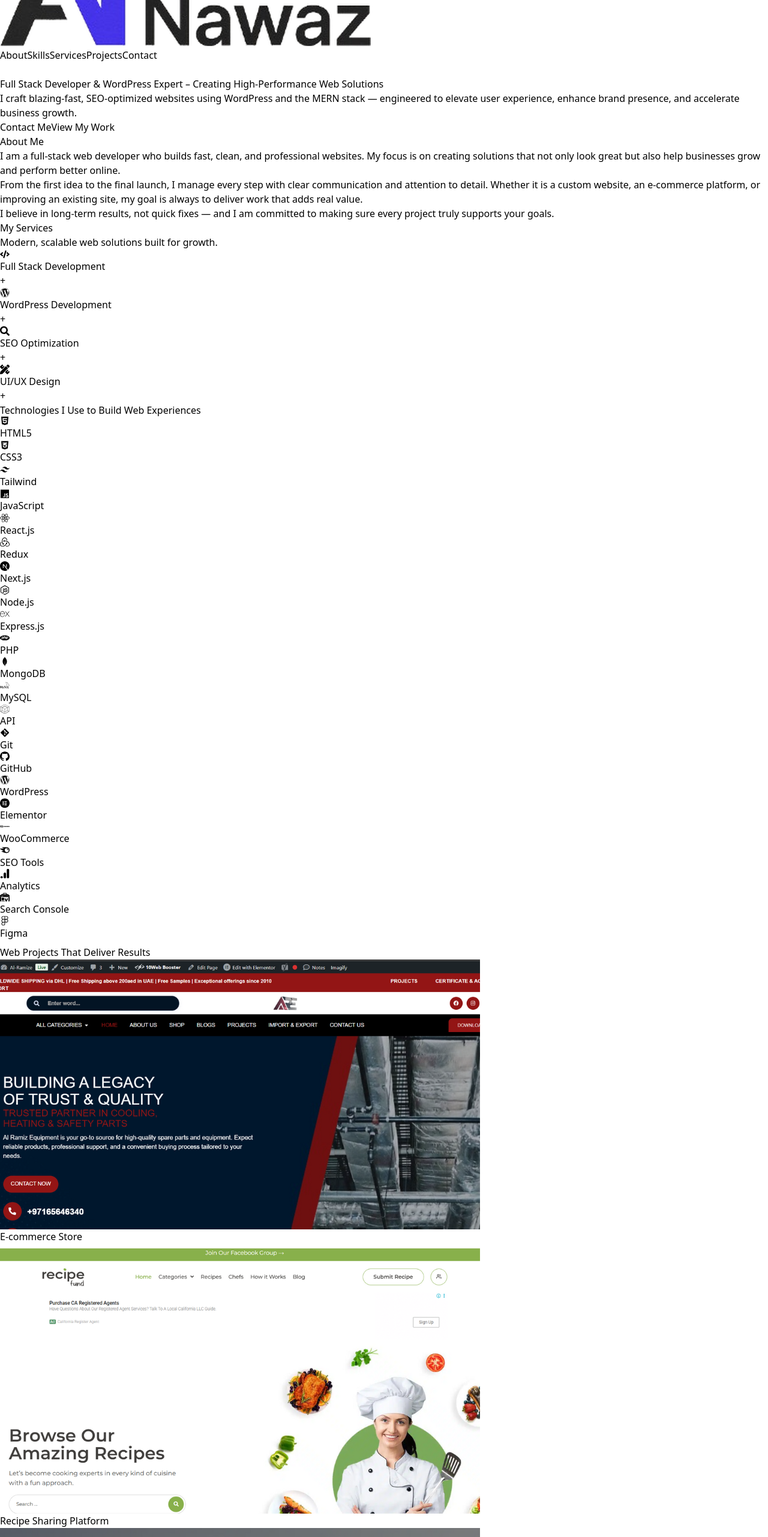
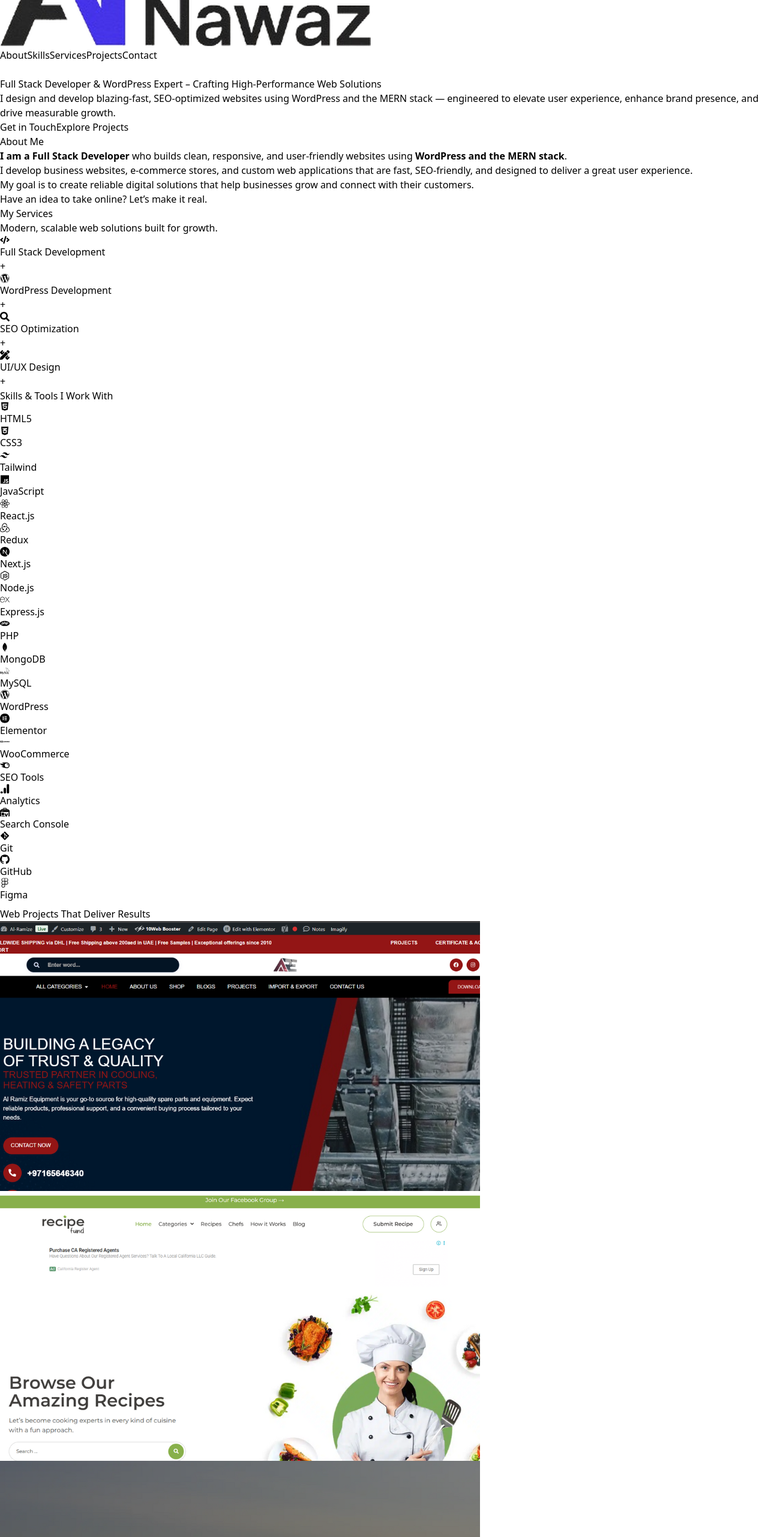
Before and after one commit to asadnawaz-dev/My-portfolio, a React (Vite) app: page / in a window 1280 px wide. Shown: the part 120-2683 px from the top of the page at 60% size. Built offline with nearby package versions, Linux system fonts and the light colour scheme.

Commit message:
Updated About section and Footer, improved responsiveness

```diff
--- a/src/components/About.jsx
+++ b/src/components/About.jsx
@@ -1,4 +1,3 @@
-// src/components/About.jsx
 import { motion } from "framer-motion";
 
 export default function About() {
@@ -6,7 +5,6 @@ export default function About() {
     <section id="about" className="py-20 px-6 bg-[#fffaf0] text-gray-800">
       <div className="max-w-3xl mx-auto text-center">
 
-        {/* Heading with animation */}
         <motion.h2
           className="text-4xl font-bold mb-4"
           initial={{ opacity: 0, y: -30 }}
@@ -17,16 +15,15 @@ export default function About() {
           About Me
         </motion.h2>
 
-        {/* Text Content */}
-        <div className="text-[1.05rem] leading-[1.6rem] text-justify space-y-3">
+        <div className="text-[1.05rem] leading-[1.7rem] text-justify space-y-4">
           <motion.p
             initial={{ opacity: 0, y: 15 }}
             whileInView={{ opacity: 1, y: 0 }}
             transition={{ duration: 0.4 }}
             viewport={{ once: true }}
           >
-            I am a full-stack web developer who builds fast, clean, and professional websites.
-            My focus is on creating solutions that not only look great but also help businesses grow and perform better online.
+            <strong>I am a Full Stack Developer</strong> who builds clean, responsive, and user-friendly websites using
+            <strong> WordPress and the MERN stack</strong>.
           </motion.p>
 
           <motion.p
@@ -35,8 +32,8 @@ export default function About() {
             transition={{ duration: 0.4, delay: 0.1 }}
             viewport={{ once: true }}
           >
-            From the first idea to the final launch, I manage every step with clear communication and attention to detail.
-            Whether it is a custom website, an e-commerce platform, or improving an existing site, my goal is always to deliver work that adds real value.
+            I develop business websites, e-commerce stores, and custom web applications that are fast, SEO-friendly,
+            and designed to deliver a great user experience.
           </motion.p>
 
           <motion.p
@@ -45,7 +42,17 @@ export default function About() {
             transition={{ duration: 0.4, delay: 0.2 }}
             viewport={{ once: true }}
           >
-            I believe in long-term results, not quick fixes — and I am committed to making sure every project truly supports your goals.
+            My goal is to create reliable digital solutions that help businesses grow and connect with their customers.
+          </motion.p>
+
+          <motion.p
+            initial={{ opacity: 0, y: 15 }}
+            whileInView={{ opacity: 1, y: 0 }}
+            transition={{ duration: 0.4, delay: 0.3 }}
+            viewport={{ once: true }}
+            className="font-semibold text-blue-600 mt-4"
+          >
+            Have an idea to take online? Let’s make it real.
           </motion.p>
         </div>
       </div>
--- a/src/components/Achievements.jsx
+++ b/src/components/Achievements.jsx
@@ -1,40 +1,44 @@
 import { motion } from "framer-motion";
 
 const stats = [
-  { label: "Projects Done", value: "100+" },
-  { label: "Happy Clients", value: "50+" },
-  { label: "Referral Rate", value: "75%" },
-  { label: "Experience", value: "5+" },
+  { label: "Projects Completed", value: "40+" },
+  { label: "Global Clients", value: "25+" },
+  { label: "Technologies Mastered", value: "12+" },
+  { label: "Experience", value: "4+ Years" },
 ];
 
 export default function Achievements() {
   return (
     <section className="py-16 bg-[#fdfdfd]">
       <div className="max-w-6xl mx-auto px-6 grid grid-cols-2 sm:grid-cols-2 md:grid-cols-4 gap-y-12 gap-x-6 place-items-center">
-        {stats.map((item, index) => {
-          const isEven = index % 2 === 0;
-          return (
+        {stats.map((item, index) => (
           <motion.div
             key={index}
-              className="w-36 h-36 sm:w-40 sm:h-40 md:w-44 md:h-44 bg-white rounded-full shadow-lg flex flex-col items-center justify-center border border-gray-300 hover:scale-105 transition-transform duration-300"
+            className="w-36 h-36 sm:w-40 sm:h-40 md:w-44 md:h-44 bg-gradient-to-br from-blue-50 to-white rounded-full shadow-xl flex flex-col items-center justify-center border border-gray-200 hover:scale-110 transition-transform duration-300"
+            whileHover={{ rotate: 5, scale: 1.1 }}
             animate={{
-                y: isEven ? [0, -20, 0, 20, 0] : [0, 20, 0, -20, 0],
+              y: [0, -12, 0, 12, 0],
+              boxShadow: [
+                "0px 0px 15px rgba(0,0,0,0.1)",
+                "0px 0px 25px rgba(0,0,0,0.15)",
+                "0px 0px 15px rgba(0,0,0,0.1)",
+              ],
             }}
             transition={{
               duration: 4,
               repeat: Infinity,
               ease: "easeInOut",
+              delay: index * 0.2,
             }}
           >
             <h4 className="text-center text-sm font-semibold text-gray-800 px-2">
               {item.label}
             </h4>
-              <p className="text-xl font-bold text-blue-500 mt-1">
+            <p className="text-lg md:text-xl font-bold text-blue-600 mt-1">
               {item.value}
             </p>
           </motion.div>
-          );
-        })}
+        ))}
       </div>
     </section>
   );
--- a/src/components/Contact.jsx
+++ b/src/components/Contact.jsx
@@ -1,43 +1,56 @@
 import { FaPhoneAlt, FaEnvelope, FaMapMarkerAlt } from "react-icons/fa";
+import { motion } from "framer-motion";
 
 export default function Contact() {
   return (
     <section className="bg-[#f0fdf4] py-20 px-4" id="contact">
       <div className="max-w-6xl mx-auto">
-        <h2 className="text-4xl font-bold text-center text-gray-800 mb-4">
-          Contact Me
-        </h2>
+        <motion.h2
+          className="text-4xl font-bold text-center text-gray-800 mb-4"
+          initial={{ opacity: 0, y: -20 }}
+          whileInView={{ opacity: 1, y: 0 }}
+          transition={{ duration: 0.5 }}
+          viewport={{ once: true }}
+        >
+          Get in Touch
+        </motion.h2>
         <p className="text-center text-gray-600 mb-12">
-          Have questions or want to work together? I would love to hear from you.
+          Have a project in mind? Let’s collaborate and make it happen.
         </p>
 
         <div className="grid md:grid-cols-2 gap-10">
           {/* Contact Info */}
-          <div className="bg-white rounded-2xl shadow-xl p-8">
+          <motion.div
+            className="bg-white rounded-2xl shadow-xl p-8"
+            whileHover={{ scale: 1.02 }}
+            transition={{ duration: 0.3 }}
+          >
             <h3 className="text-2xl font-semibold text-gray-800 mb-6">
               Contact Information
             </h3>
             <div className="space-y-6 text-gray-700">
-              <div className="flex items-center gap-4">
+              <a href="tel:03472001236" className="flex items-center gap-4 hover:text-blue-600 transition">
                 <FaPhoneAlt className="text-blue-500 text-xl" />
-                <span>03472001236 </span>
-              </div>
-              <div className="flex items-center gap-4">
+                <span>0347 2001236</span>
+              </a>
+              <a href="mailto:asadn9168@gmail.com" className="flex items-center gap-4 hover:text-blue-600 transition">
                 <FaEnvelope className="text-blue-500 text-xl" />
-                <span>asadn9168@gmail.com</span>
-              </div>
+                <span>asadn2270@gmail.com</span>
+              </a>
               <div className="flex items-center gap-4">
                 <FaMapMarkerAlt className="text-blue-500 text-xl" />
                 <span>Islamabad, Pakistan</span>
               </div>
             </div>
-          </div>
+          </motion.div>
 
           {/* Contact Form */}
-          <form
+          <motion.form
             action="https://formspree.io/f/xjkrqjve"
             method="POST"
             className="bg-white rounded-2xl shadow-xl p-8 space-y-6"
+            whileHover={{ scale: 1.01 }}
+            transition={{ duration: 0.3 }}
           >
             <div>
               <label className="block text-gray-700 font-medium mb-2">
@@ -47,8 +60,8 @@ export default function Contact() {
                 type="text"
                 name="name"
                 required
-                placeholder="abc"
-                className="w-full p-3 rounded-xl border border-gray-300 focus:outline-none focus:ring-2 focus:ring-blue-400"
+                placeholder="Ali"
+                className="w-full p-3 rounded-xl border border-gray-300 focus:outline-none focus:ring-2 focus:ring-blue-400 shadow-sm"
               />
             </div>
             <div>
@@ -59,8 +72,8 @@ export default function Contact() {
                 type="email"
                 name="email"
                 required
-                placeholder="example@email.com"
-                className="w-full p-3 rounded-xl border border-gray-300 focus:outline-none focus:ring-2 focus:ring-blue-400"
+                placeholder="you@example.com"
+                className="w-full p-3 rounded-xl border border-gray-300 focus:outline-none focus:ring-2 focus:ring-blue-400 shadow-sm"
               />
             </div>
             <div>
@@ -71,8 +84,8 @@ export default function Contact() {
                 name="message"
                 required
                 rows="5"
-                placeholder="Your message..."
-                className="w-full p-3 rounded-xl border border-gray-300 focus:outline-none focus:ring-2 focus:ring-blue-400"
+                placeholder="Write your message here..."
+                className="w-full p-3 rounded-xl border border-gray-300 focus:outline-none focus:ring-2 focus:ring-blue-400 shadow-sm"
               ></textarea>
             </div>
 
@@ -80,11 +93,11 @@ export default function Contact() {
 
             <button
               type="submit"
-              className="w-full bg-blue-500 hover:bg-blue-600 text-white py-3 rounded-full shadow-md transition-all duration-300"
+              className="w-full bg-gradient-to-r from-blue-500 to-blue-600 hover:from-blue-600 hover:to-blue-700 text-white py-3 rounded-full shadow-md transition-all duration-300"
             >
               Send Message
             </button>
-          </form>
+          </motion.form>
         </div>
       </div>
     </section>
--- a/src/components/Footer.jsx
+++ b/src/components/Footer.jsx
@@ -1,14 +1,54 @@
+import { FaLinkedin, FaFacebookF } from "react-icons/fa";
+import { MdEmail } from "react-icons/md";
+
 export default function Footer() {
   return (
-    <footer className="bg-[#1f2937] text-white py-6">
-      <div className="max-w-6xl mx-auto px-4 flex flex-col sm:flex-row justify-between items-center text-center gap-4">
+    <footer className="bg-[#1f2937]/95 backdrop-blur-md text-gray-300">
+      <div className="max-w-6xl mx-auto px-4 sm:px-6 py-6 flex flex-col sm:flex-row sm:items-center sm:justify-between gap-6 text-center sm:text-left">
 
-
-        <div className="text-sm sm:text-base">
-          © 2024 Asad Nawaz. All rights reserved.
+        {/* Copyright */}
+        <div className="text-sm">
+          © {new Date().getFullYear()} Asad Nawaz. All Rights Reserved.
         </div>
 
+        {/* Navigation Links */}
+        <div className="flex flex-wrap justify-center sm:justify-start gap-4 sm:gap-6 text-sm">
+          {["about", "skills", "services", "projects", "contact"].map((section) => (
+            <a
+              key={section}
+              href={`#${section}`}
+              className="hover:text-indigo-400 transition-colors duration-200"
+            >
+              {section.charAt(0).toUpperCase() + section.slice(1)}
+            </a>
+          ))}
+        </div>
 
+        {/* Social Links */}
+        <div className="flex justify-center sm:justify-end gap-4 text-lg">
+          <a
+            href="https://www.linkedin.com/in/asadnawazwebdeveloper"
+            target="_blank"
+            rel="noopener noreferrer"
+            className="hover:text-blue-400 transition"
+          >
+            <FaLinkedin />
+          </a>
+          <a
+            href="mailto:asadn2270@gmail.com"
+            className="hover:text-red-400 transition"
+          >
+            <MdEmail />
+          </a>
+          <a
+            href="https://www.facebook.com/share/1E6AzX1Wku/"
+            target="_blank"
+            rel="noopener noreferrer"
+            className="hover:text-blue-500 transition"
+          >
+            <FaFacebookF />
+          </a>
+        </div>
       </div>
     </footer>
   );
--- a/src/components/Hero.jsx
+++ b/src/components/Hero.jsx
@@ -2,26 +2,37 @@ import { motion } from "framer-motion";
 
 export default function Hero() {
   return (
-    <section className="min-h-screen flex items-center justify-center bg-gradient-to-r from-[#fef9f5] to-[#fdf3e7] px-4 pt-[80px] pb-16 sm:py-20 md:py-28">
-      <div className="max-w-5xl text-center space-y-6 sm:space-y-8">
+    <section className="min-h-screen flex items-center justify-center bg-gradient-to-r from-[#fef9f5] to-[#fdf3e7] px-4 pt-[80px] pb-16 sm:py-20 md:py-28 relative overflow-hidden">
+      {/* Subtle Decorative Circle */}
+      <div className="absolute top-10 left-10 w-48 h-48 bg-blue-100 rounded-full blur-3xl opacity-30"></div>
+      <div className="absolute bottom-10 right-10 w-56 h-56 bg-yellow-100 rounded-full blur-3xl opacity-30"></div>
 
+      <div className="max-w-5xl text-center space-y-6 sm:space-y-8 relative z-10">
 
+        {/* Animated Heading */}
         <motion.h1
+          initial={{ opacity: 0, y: -20 }}
+          animate={{ opacity: 1, y: 0 }}
+          transition={{ duration: 1 }}
           className="text-3xl sm:text-5xl md:text-6xl font-extrabold text-gray-900 leading-tight tracking-tight drop-shadow-sm"
         >
-          Full Stack Developer & WordPress Expert – Creating High-Performance Web Solutions
+          Full Stack Developer &{" "}
+          <span className="text-blue-600">WordPress Expert</span> – Crafting
+          High-Performance Web Solutions
         </motion.h1>
 
+        {/* Subtitle */}
         <motion.p
           className="text-base sm:text-xl md:text-2xl text-gray-700 max-w-3xl mx-auto"
           initial={{ opacity: 0, y: 20 }}
           animate={{ opacity: 1, y: 0 }}
           transition={{ duration: 1, delay: 0.3 }}
         >
-          I craft blazing-fast, SEO-optimized websites using WordPress and the MERN stack — engineered to elevate user experience, enhance brand presence, and accelerate business growth.
+          I design and develop blazing-fast, SEO-optimized websites using WordPress and the MERN stack —
+          engineered to elevate user experience, enhance brand presence, and drive measurable growth.
         </motion.p>
 
-
+        {/* Call-to-Action Buttons */}
         <motion.div
           className="flex flex-col sm:flex-row justify-center items-center gap-3 sm:gap-4 pt-4 sm:pt-6"
           initial={{ opacity: 0 }}
@@ -32,13 +43,13 @@ export default function Hero() {
             href="#contact"
             className="w-60 sm:w-auto px-8 py-3 bg-blue-600 text-white text-base font-semibold rounded-full shadow-md hover:bg-blue-700 transition duration-300 text-center"
           >
-            Contact Me
+            Get in Touch
           </a>
           <a
             href="#projects"
             className="w-60 sm:w-auto px-8 py-3 border border-blue-600 text-blue-600 text-base font-semibold rounded-full hover:bg-blue-600 hover:text-white transition duration-300 text-center"
           >
-            View My Work
+            Explore Projects
           </a>
         </motion.div>
       </div>
--- a/src/components/Projects.jsx
+++ b/src/components/Projects.jsx
@@ -2,16 +2,14 @@ import { useState } from "react";
 import { motion } from "framer-motion";
 
 const projects = [
-  { title: "E-commerce Store", image: "/project-img/p1.png", link: "https://alramizequip.com/" },
-  { title: "Recipe Sharing Platform", image: "/project-img/p2.png", link: "https://recipefund.com/" },
-  { title: "Lodge Booking Site", image: "/project-img/p3.png", link: "https://www.chaletcadieux.com/" },
-  { title: "Food Ordering Website", image: "/project-img/p4.png", link: "https://foodil.co/" },
-  { title: "Boxing Equipment E-commerce Store", image: "/project-img/p5.png", link: "https://tufwear-germany.de/" },
-  { title: "Real Estate Website", image: "/project-img/p6.png", link: "https://makaansolutions.com/" },
-  { title: "Camping & Reservation Website", image: "/project-img/p7.png", link: "https://campingcharles.com/" },
-  { title: "E-commerce Website", image: "/project-img/p8.png", link: "https://neers.com.pk/public" },
-  // { title: "Restaurant Site", image: "/projects/portfolio.png", link: "#" },
-  // { title: "Blog Platform", image: "/projects/portfolio.png", link: "#" },
+  { image: "/project-img/p1.png", link: "https://alramizequip.com/" },
+  { image: "/project-img/p2.png", link: "https://recipefund.com/" },
+  { image: "/project-img/p3.png", link: "https://www.chaletcadieux.com/" },
+  { image: "/project-img/p4.png", link: "https://foodil.co/" },
+  { image: "/project-img/p5.png", link: "https://tufwear-germany.de/" },
+  { image: "/project-img/p6.png", link: "https://makaansolutions.com/" },
+  { image: "/project-img/p7.png", link: "https://campingcharles.com/" },
+  { image: "/project-img/p8.png", link: "https://neers.com.pk/public" },
 ];
 
 export default function RecentProjects() {
@@ -28,7 +26,7 @@ export default function RecentProjects() {
           transition={{ duration: 0.6 }}
           viewport={{ once: true }}
         >
-         Web Projects That Deliver Results
+          Web Projects That Deliver Results
         </motion.h2>
 
         <div className="grid gap-6 grid-cols-1 sm:grid-cols-2 lg:grid-cols-4">
@@ -48,14 +46,9 @@ export default function RecentProjects() {
               <div className="relative overflow-hidden">
                 <img
                   src={p.image}
-                  alt={p.title}
+                  alt={`Project ${i + 1}`}
                   className="w-full h-48 object-cover group-hover:scale-110 transition-transform duration-300"
                 />
-              </div>
-              <div className="p-4 bg-white">
-                <h3 className="text-base sm:text-lg font-semibold text-gray-800">
-                  {p.title}
-                </h3>
               </div>
             </motion.a>
           ))}
--- a/src/components/Skills.jsx
+++ b/src/components/Skills.jsx
@@ -21,13 +21,13 @@ import {
   SiGooglesearchconsole,
   SiElementor,
   SiSemrush,
-  SiApachenetbeanside,
   SiPhp,
 } from "react-icons/si";
 import { motion } from "framer-motion";
 
 export default function Skills() {
   const skills = [
+    // Frontend Core
     { icon: <FaHtml5 />, name: "HTML5", color: "bg-orange-400" },
     { icon: <FaCss3Alt />, name: "CSS3", color: "bg-blue-500" },
     { icon: <SiTailwindcss />, name: "Tailwind", color: "bg-teal-400" },
@@ -35,20 +35,27 @@ export default function Skills() {
     { icon: <FaReact />, name: "React.js", color: "bg-cyan-400" },
     { icon: <SiRedux />, name: "Redux", color: "bg-purple-600" },
     { icon: <SiNextdotjs />, name: "Next.js", color: "bg-black" },
+
+    // Backend
     { icon: <FaNodeJs />, name: "Node.js", color: "bg-green-600" },
     { icon: <SiExpress />, name: "Express.js", color: "bg-gray-800" },
     { icon: <SiPhp />, name: "PHP", color: "bg-indigo-700" },
     { icon: <SiMongodb />, name: "MongoDB", color: "bg-green-500" },
     { icon: <SiMysql />, name: "MySQL", color: "bg-blue-600" },
-    { icon: <SiApachenetbeanside />, name: "API", color: "bg-gray-700" },
-    { icon: <FaGitAlt />, name: "Git", color: "bg-red-500" },
-    { icon: <SiGithub />, name: "GitHub", color: "bg-black" },
+
+    // CMS & E-commerce
     { icon: <FaWordpress />, name: "WordPress", color: "bg-blue-700" },
     { icon: <SiElementor />, name: "Elementor", color: "bg-pink-500" },
     { icon: <SiWoocommerce />, name: "WooCommerce", color: "bg-indigo-600" },
+
+    // SEO & Analytics
     { icon: <SiSemrush />, name: "SEO Tools", color: "bg-orange-500" },
     { icon: <SiGoogleanalytics />, name: "Analytics", color: "bg-yellow-500" },
     { icon: <SiGooglesearchconsole />, name: "Search Console", color: "bg-red-600" },
+
+    // Tools & Collaboration
+    { icon: <FaGitAlt />, name: "Git", color: "bg-red-500" },
+    { icon: <SiGithub />, name: "GitHub", color: "bg-black" },
     { icon: <SiFigma />, name: "Figma", color: "bg-purple-500" },
   ];
 
@@ -62,7 +69,7 @@ export default function Skills() {
           transition={{ duration: 0.6 }}
           viewport={{ once: true }}
         >
-          Technologies I Use to Build Web Experiences
+          Skills & Tools I Work With
         </motion.h2>
 
         <div className="flex flex-wrap justify-center gap-4 sm:gap-6 md:gap-8">
@@ -79,7 +86,7 @@ export default function Skills() {
               }}
             >
               <div className="text-xl sm:text-2xl md:text-3xl">{skill.icon}</div>
-              <span className="text-[10px] sm:text-[10px] mt-1 text-white text-center">
+              <span className="text-[11px] sm:text-[12px] mt-1 text-white text-center">
                 {skill.name}
               </span>
             </motion.div>
```
Also changed, not shown: src/components/Services.jsx (+4 -4 lines), public/project-img/logo.png (added). Lines whose indentation alone changed are shown as unchanged.
